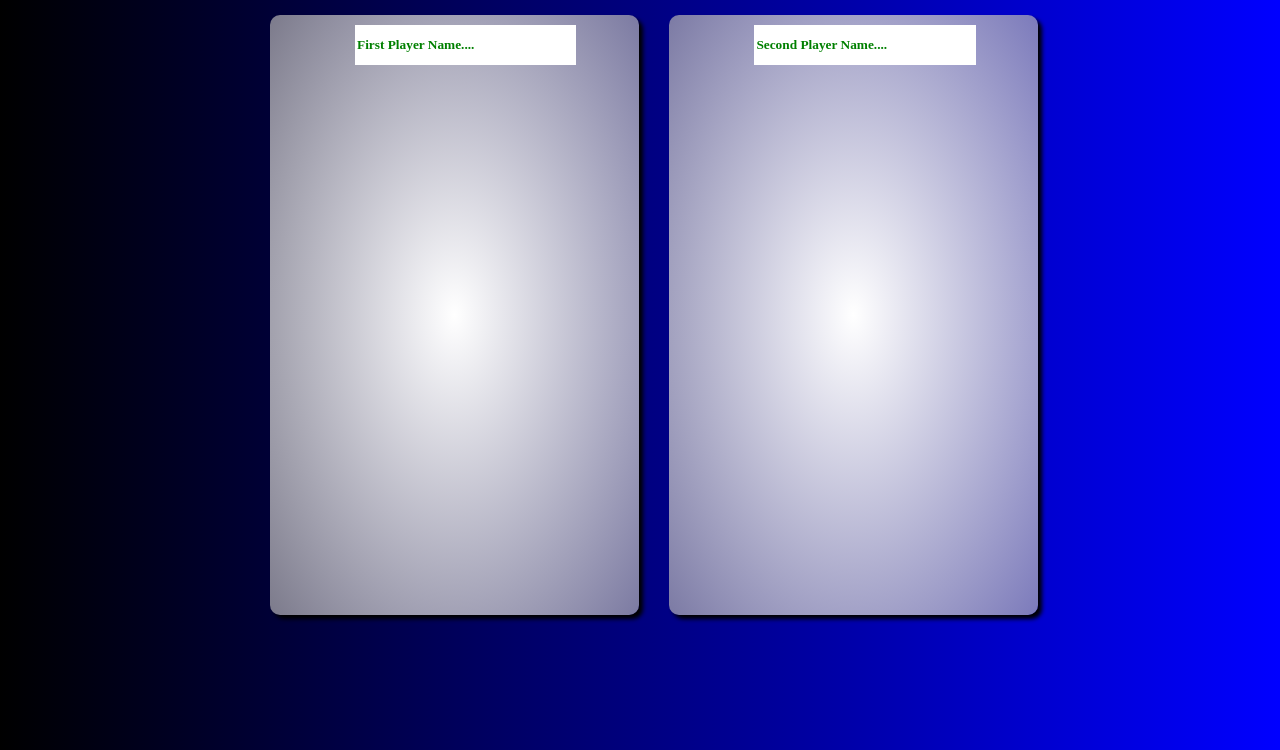
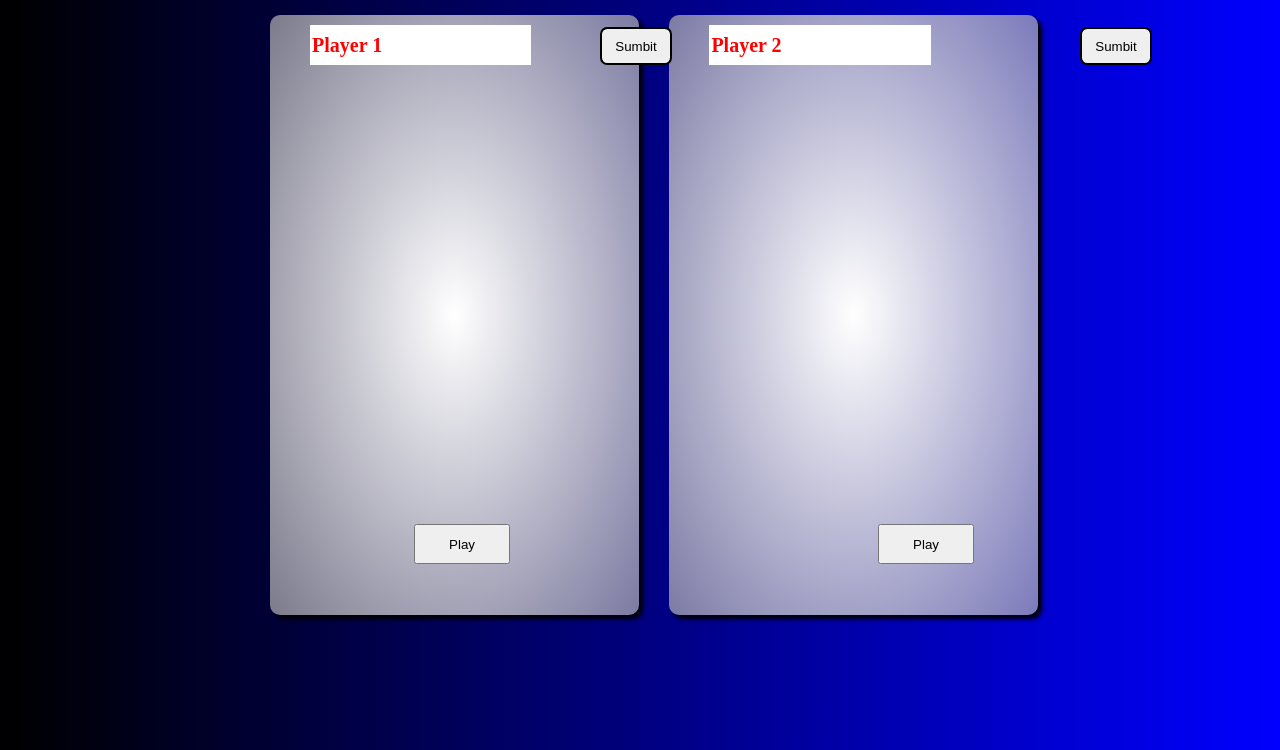
Before and after one commit to Shubhamkitian007/Play-Dice, a plain HTML site: page index.html in a window 1280 px wide. Shown: the part 50-800 px from the top of the page. Drawn offline with Linux system fonts and the light colour scheme.

Commit message:
Add Submit Button and JS Function

```diff
--- a/extrastyle.css
+++ b/extrastyle.css
@@ -0,0 +1,17 @@
+#rsbtn1:hover{
+    width: 5rem;
+    background-color: black;
+    color: white;
+    border-radius: 5px;
+    border: 1px white solid;
+    font-size: larger;
+}
+
+#lsbtn1:hover{
+    width: 5rem;
+    background-color: black;
+    color: white;
+    border-radius: 5px;
+    border: 1px white solid;
+    font-size: larger;
+}
--- a/index.html
+++ b/index.html
@@ -16,7 +16,10 @@
         <!-- Right Div Start -->
         <div class="box">
             <div class="right-side">
-                <input type="text" id="firstplayer" placeholder="First Player Name....">
+                <input type="text" id="firstplayer" placeholder="Player 1">
+                <input type="button" value="Sumbit" id="rsbtn1" onclick="firstplayername()">
+                <input type="button" value="Play" id="playerbtn-1">
+                <div class="displayp1"></div>
             </div>
 
 
@@ -24,7 +27,10 @@
 
             <!-- Left Div Start -->
             <div class="left-side">
-                <input type="text" id="secondplayer" placeholder="Second Player Name....">
+                <input type="text" id="secondplayer" placeholder="Player 2">
+                <input type="button" value="Sumbit" id="lsbtn1" onclick="secondplayername()">
+
+                <input type="button" value="Play" id="playerbtn-2">
             </div>
         </div>
     </div>
--- a/script.js
+++ b/script.js
@@ -0,0 +1,12 @@
+function firstplayername(){
+    let fpn = document.getElementById('firstplayer').value;
+    let disp1 = document.createElement('div');
+    disp1.innerHTML = fpn;
+    console.log(disp1);
+
+}
+
+// function secondplayername(){
+//     let spn = document.getElementById('secondplayer').value;
+//     console.log(spn);
+// }
--- a/style.css
+++ b/style.css
@@ -58,16 +58,40 @@
     width: 60%;
     height: 5vh;
     position: relative;
-    left: 85px;
+    left: 40px;
     top: 10px;
     border: 2px white solid;
     color: green;
+    font-size: 20px;
+    font-weight: 800;
     font-family: 'Times New Roman', Times, serif;
 
 }
 
+.right-side input[value="Sumbit"]{
+    width: 4.5rem;
+    height: 2.4rem;
+    position: absolute;
+    left: 330px;
+    top: 7px;
+    text-align: center;
+    cursor: pointer;
+    border: 2px black solid;
+    border-radius: .45rem;
+}
+
+.right-side input[value="Play"]{
+    width: 6rem;
+    height: 5vh;
+    background-image: linear-gradient(to right, white red);
+    position: absolute;
+    top: 31.5rem;
+    left: 9rem;
+    cursor: pointer;
+}
+
 ::placeholder{
-    color: green;
+    color: Red;
     font-weight: 800;
 }
 
@@ -85,10 +109,36 @@
     width: 60%;
     height: 5vh;
     position: relative;
-    left: 85px;
+    left: 40px;
     top: 10px;
     border: 2px white solid;
-    color: green;
+    font-size: 20px;
+    font-weight: 800;
+    color: Blue;
     font-family: 'Times New Roman', Times, serif;
 
 }
+
+.left-side input[value="Sumbit"]{
+    width: 4.5rem;
+    height: 2.4rem;
+    position: absolute;
+    left: 810px;
+    top: 7px;
+    text-align: center;
+    cursor: pointer;
+    border: 2px black solid;
+    border-radius: .45rem;
+}
+
+
+.left-side input[value="Play"]{
+    width: 6rem;
+    height: 5vh;
+    background-image: linear-gradient(to right, white red);
+    position: absolute;
+    top: 31.5rem;
+    left: 38rem;
+    cursor: pointer;
+
+}
```
